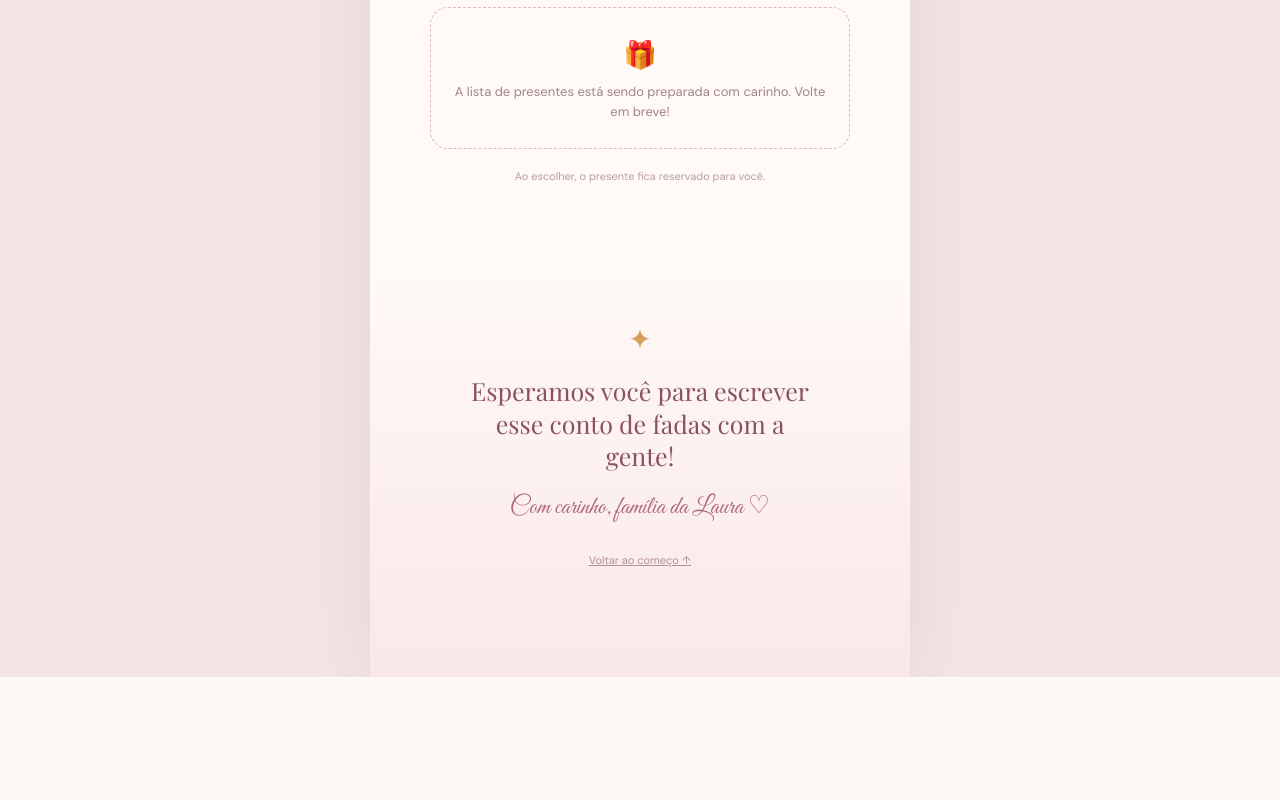
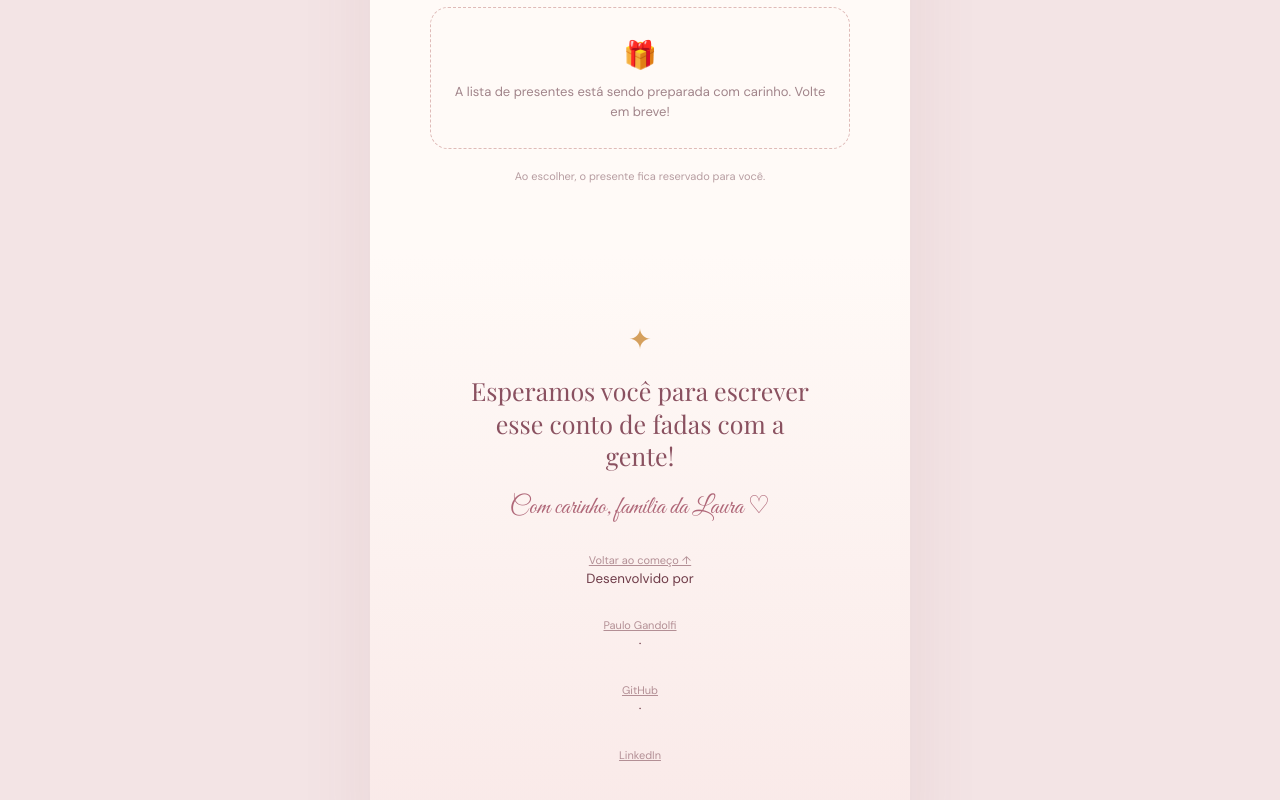
Before and after one commit to PauloGandolfi/LPLaura, a website with bundled scripts: page index.html in a window 1280 px wide. Shown: the part 3271-4071 px from the top of the page. Before the commit the page ends 3948 px from the top, so only its background shows below. Built offline with nearby package versions, Linux system fonts and the light colour scheme; files whose address does not match are found by name.

Commit message:
feat: adiciona créditos discretos ao rodapé

```diff
--- a/index.html
+++ b/index.html
@@ -36,7 +36,7 @@
 
         <section class="section gifts-section" id="presentes"><div class="section-heading"><p class="eyebrow">Um carinho para a Laura</p><h2>Lista de presentes</h2><p>Sem ideias de presentes? Nesta lista colocamos algumas sugestões que podem ajudar, mas fique a vontade para levar o que quiser, sua presença já é o maior presente que poderíamos pedir.</p></div><div id="gift-list" class="gift-list"></div><p class="section-footnote">Ao escolher, o presente fica reservado para você.</p></section>
 
-        <section class="closing"><span class="closing-sparkle">✦</span><p>Esperamos você para escrever esse conto de fadas com a gente!</p><strong>Com carinho, família da Laura ♡</strong><a href="#inicio">Voltar ao começo ↑</a></section>
+        <section class="closing"><span class="closing-sparkle">✦</span><p>Esperamos você para escrever esse conto de fadas com a gente!</p><strong>Com carinho, família da Laura ♡</strong><a href="#inicio">Voltar ao começo ↑</a><small class="site-credit">Desenvolvido por <a href="https://github.com/PauloGandolfi" target="_blank" rel="noopener noreferrer">Paulo Gandolfi</a><span aria-hidden="true"> · </span><a href="https://github.com/PauloGandolfi" target="_blank" rel="noopener noreferrer">GitHub</a><span aria-hidden="true"> · </span><a href="https://www.linkedin.com/in/paulo-gandolfi-68969823a/" target="_blank" rel="noopener noreferrer">LinkedIn</a></small></section>
       </main>
       <nav class="bottom-nav has-admin" id="bottom-nav" aria-label="Navegação"><a href="#inicio"><span>♛</span>Início</a><a href="#detalhes"><span>◷</span>Detalhes</a><a href="#confirmar"><span>♡</span>Confirmar</a><a href="#presentes"><span>✧</span>Presentes</a><button type="button" id="admin-open" aria-label="Abrir área da família"><span>⚙</span>Família</button></nav>
     </div>
```
